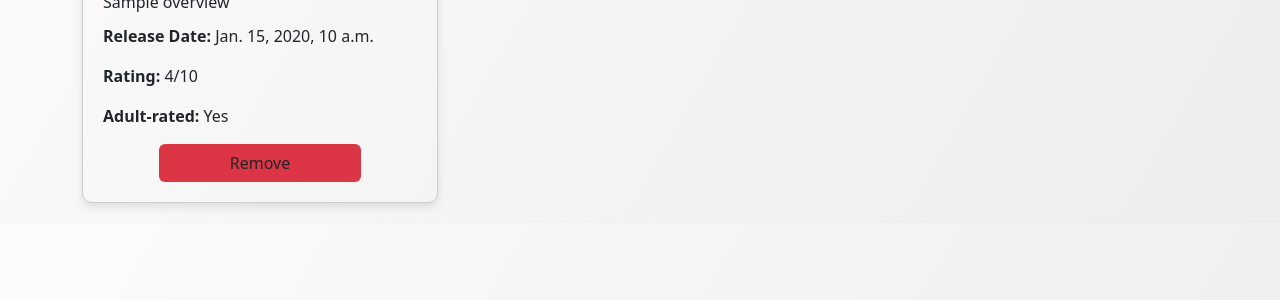
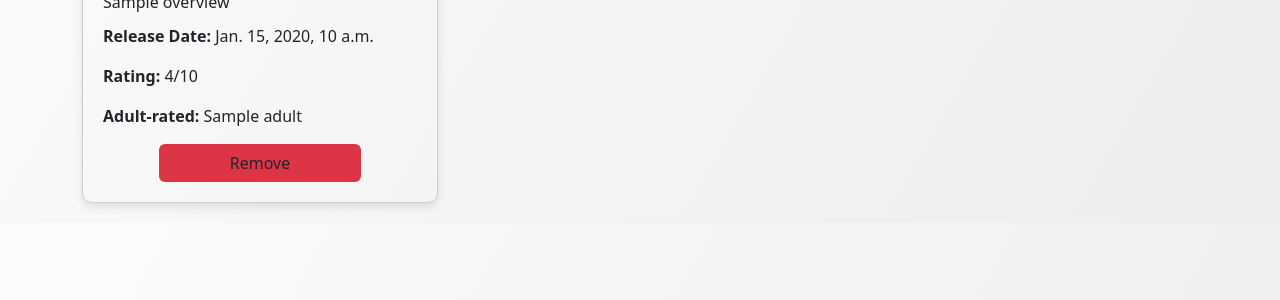
Before and after one commit to Nand1904/Movie-Watchlist, a Django app: template base/templates/view_watchlist.html in a window 1280 px wide. Shown: the part 369-669 px from the top of the page. Run offline with Django 3.2, Linux system fonts and the light colour scheme; the template is opened without the code that fills it: most values are stand-ins (such as "Sample title", 1, 10 or a date in 2020).

Commit message:
adult_rated

```diff
--- a/base/templates/view_movie_details.html
+++ b/base/templates/view_movie_details.html
@@ -30,7 +30,7 @@
                             <p class="card-text">{{ movie_details.overview }}</p>
                             <p class="card-text"><small class="text-body-secondary"><strong>Release Date:</strong> {{ movie_details.release_date }}</small></p>
                             <p class="card-text"><small class="text-body-secondary"><strong>Rating:</strong> {{ movie_details.rating }}/10</small></p>
-                            <p class="card-text"><small class="text-body-secondary"><strong>Adult-rated:</strong> {% if movie_details.adult %}Yes{% else %}No{% endif %}</small></p>
+                            <p class="card-text"><small class="text-body-secondary"><strong>Adult-rated:</strong> {{ movie_details.adult }}</small></p>
                         </div>
                     </div>
                 </div>
--- a/base/templates/view_watchlist.html
+++ b/base/templates/view_watchlist.html
@@ -70,7 +70,7 @@
                         <p class="movie-overview">{{ movie.overview }}</p>
                         <p><strong>Release Date:</strong> {{ movie.release_date }}</p>
                         <p><strong>Rating:</strong> {{ movie.rating }}/10</p>
-                        <p><strong>Adult-rated:</strong> {% if movie.adult %}Yes{% else %}No{% endif %}</p>
+                        <p><strong>Adult-rated:</strong> {{ movie.adult }}</p>
                         <form class="removeMovieForm text-center" data-url="{% url 'remove_movie_from_watchlist' %}" style="align-items: center;">
                             {% csrf_token %}
                             <input type="hidden" name="username" value="{{ username }}">
```
Also changed, not shown: db.sqlite3.
